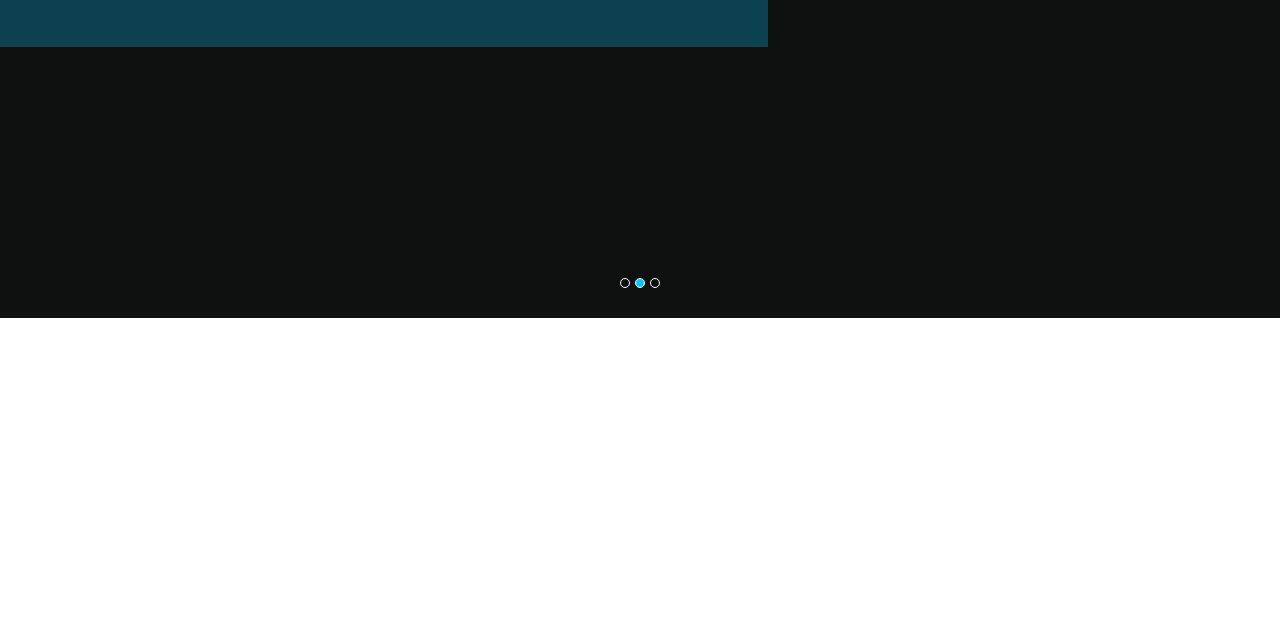
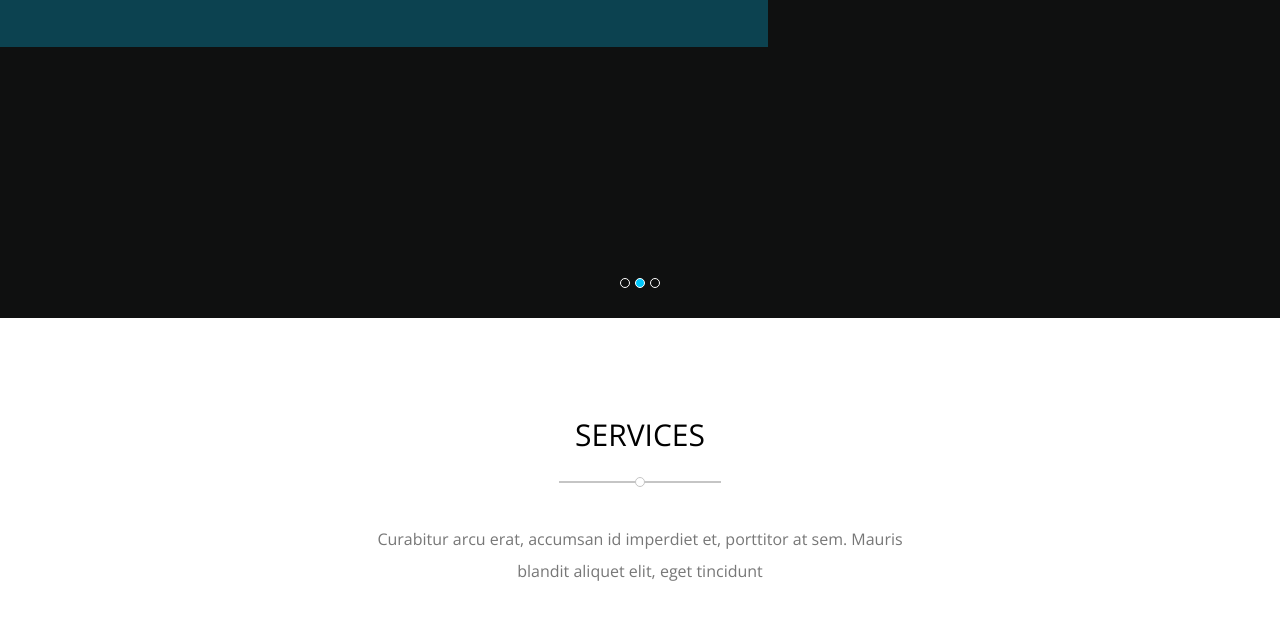
Before and after one commit to ali-19901110/template-two, a plain HTML site: page index.html in a window 1280 px wide. Shown: the part 482-1102 px from the top of the page. Before the commit the page ends 800 px from the top, so only its background shows below. Drawn offline with nearby package versions, Linux system fonts and the light colour scheme.

Commit message:
add main component

```diff
--- a/css/style.css
+++ b/css/style.css
@@ -41,6 +41,47 @@ ul{
         width: 1060px;
     }
 }
+/* Start Components */
+.main-heading{
+    text-align: center;
+}
+.main-heading h2{
+   font-weight: normal;
+   margin-bottom: 70px;
+   font-size: 30px;
+   position: relative;
+   text-transform: uppercase;
+}
+.main-heading h2::before{
+    content: "";
+    position: absolute;
+    width: 15%;
+    height: 2px;
+    background: #c5c5c5;
+    bottom: -30px;
+    left: 50%;
+    transform: translatex(-50%);
+}
+.main-heading h2::after{
+    content: "";
+    position: absolute;
+    width: 10px;
+    height: 10px;
+    border: 1px solid #c5c5c5;
+    border-radius: 50%;
+    left: 50%;
+    bottom: -34px;
+    background-color: white;
+    transform: translatex(-50%);
+}
+ .main-heading h2 + p{
+    width: 550px;
+    margin: 0 auto 100px;
+    line-height: 2;
+    color: #777;
+    max-width: 100%;
+}
+/* End Components */
 /* Start Header */
 header{
     /* background-color: #eee; */
@@ -243,3 +284,7 @@ header nav .form i{
     background-color: var(--main-color);
 }
 /* End Landing */
+.section{
+    padding: 100px;
+
+}
--- a/index.html
+++ b/index.html
@@ -58,5 +58,12 @@
     </ul>
  </div>
  <!-- End landing -->
+ <div class="section">
+    <div class="main-heading">
+        <h2>SERVICES</h2>
+        <p>Curabitur arcu erat, accumsan id imperdiet et, porttitor at sem. Mauris
+            blandit aliquet elit, eget tincidunt</p>
+    </div>
+ </div>
 </body>
 </html>
```
